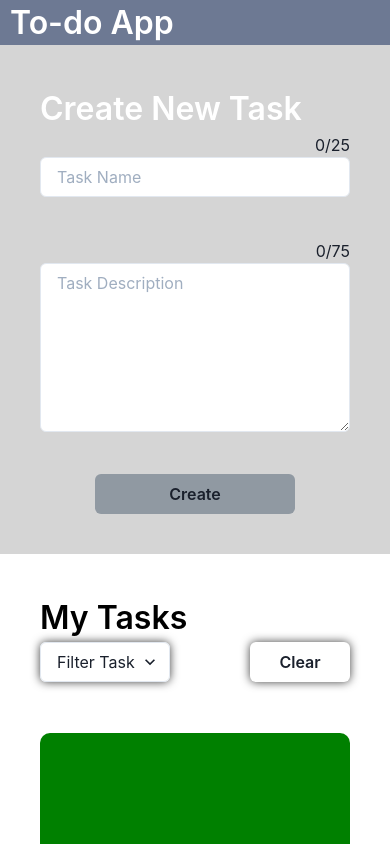
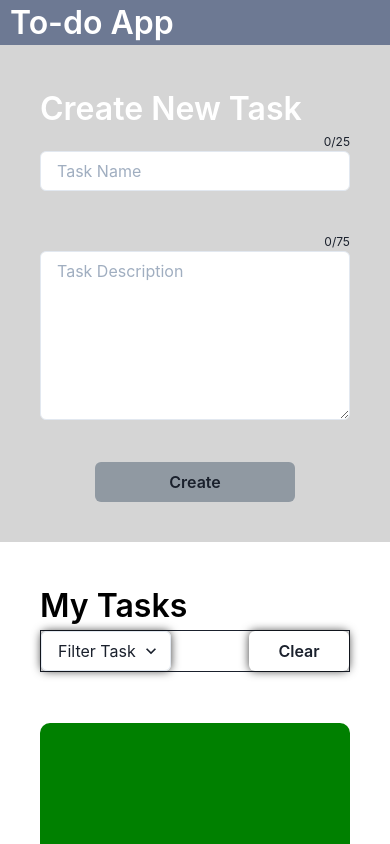
Before and after one commit to russelherrera97/todo, a Next.js app: page / in a window 390 px wide. Shown: the top 844 px of the page. Built offline with nearby package versions, Linux system fonts and the light colour scheme.

Commit message:
left and right responsiveness done

```diff
--- a/pages/index.js
+++ b/pages/index.js
@@ -110,7 +110,7 @@ export default function Home() {
   };
 
   return (
-    <ChakraProvider theme={theme}>
+    <ChakraProvider>
       <Stack spacing="0px">
         <Stack>
           <Flex
@@ -143,10 +143,11 @@ export default function Home() {
                 >
                   Create New Task
                 </Text>
-                <Text alignSelf="self-end" mb={"auto"}>
-                  {textAreaCount}/25
+
+                <FormControl variant="floating">
+                  <Text mb={"auto"} fontSize="12" textAlign="right">
+                    {textAreaCount.toString()}/25
                   </Text>
-                <FormControl variant="floating">
                   <Input
                     mb="5vh"
                     backgroundColor="#fff"
@@ -156,7 +157,8 @@ export default function Home() {
                     maxLength="25"
                   />
                 </FormControl>
-                <Text alignSelf="self-end" mb={"auto"}>
+                <FormControl variant="floating">
+                  <Text fontSize="12" mb={"auto"} textAlign="right">
                     {description}/75
                   </Text>
                   <Textarea
@@ -165,10 +167,10 @@ export default function Home() {
                     mb="5vh"
                     maxLength={75}
                     focusBorderColor="#a7b3a5"
-                  width="auto"
                     h={{ base: "20vh", md: "30vh", lg: "30vh" }}
                     onChange={charCount}
                   />
+                </FormControl>
                 <Button
                   backgroundColor="#9099a2"
                   alignSelf="center"
@@ -188,7 +190,7 @@ export default function Home() {
               {" "}
               <Flex
                 flexDir="column"
-                rowGap={{ base: 0, sm: "20px", lg: "70px" }}
+                rowGap={{ base: 0, sm: "20px", lg: "40px" }}
               >
                 <Text
                   fontWeight="600"
@@ -197,7 +199,7 @@ export default function Home() {
                 >
                   My Tasks
                 </Text>
-                <Flex mb={{ base: "6vh", lg: "4vh" }}>
+                <Flex mb={{ base: "6vh", lg: "4vh" }} border="1px">
                   <Select
                     w={{ base: "130px", md: "180px" }}
                     placeholder="Filter Task"
```
Lines whose indentation alone changed are shown as unchanged.
